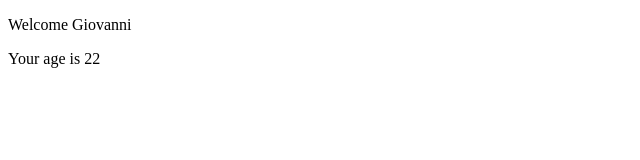
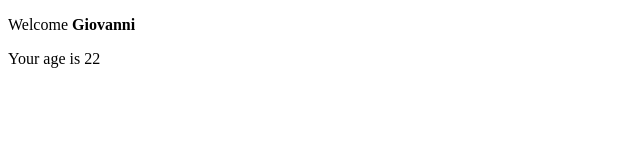
Before and after one commit to nazart88/Esercizi_React, a React (Create React App) app in the folder esercizi-component/es_prop/: page / in a window 1280 px wide. Shown: the top 160 px of the page, without its empty margins (0-640 px from the left). Built offline with nearby package versions, Linux system fonts and the light colour scheme.

Commit message:
esercizio props-4

```diff
--- a/esercizi-component/es_prop/src/App.js
+++ b/esercizi-component/es_prop/src/App.js
@@ -1,7 +1,7 @@
 
 import React from "react";
 import Welcome from "./Welcome";
-const Name = "Giovanni"
+const Name = <strong>Giovanni</strong>
 class App extends React.Component {
 
     render() {
```
